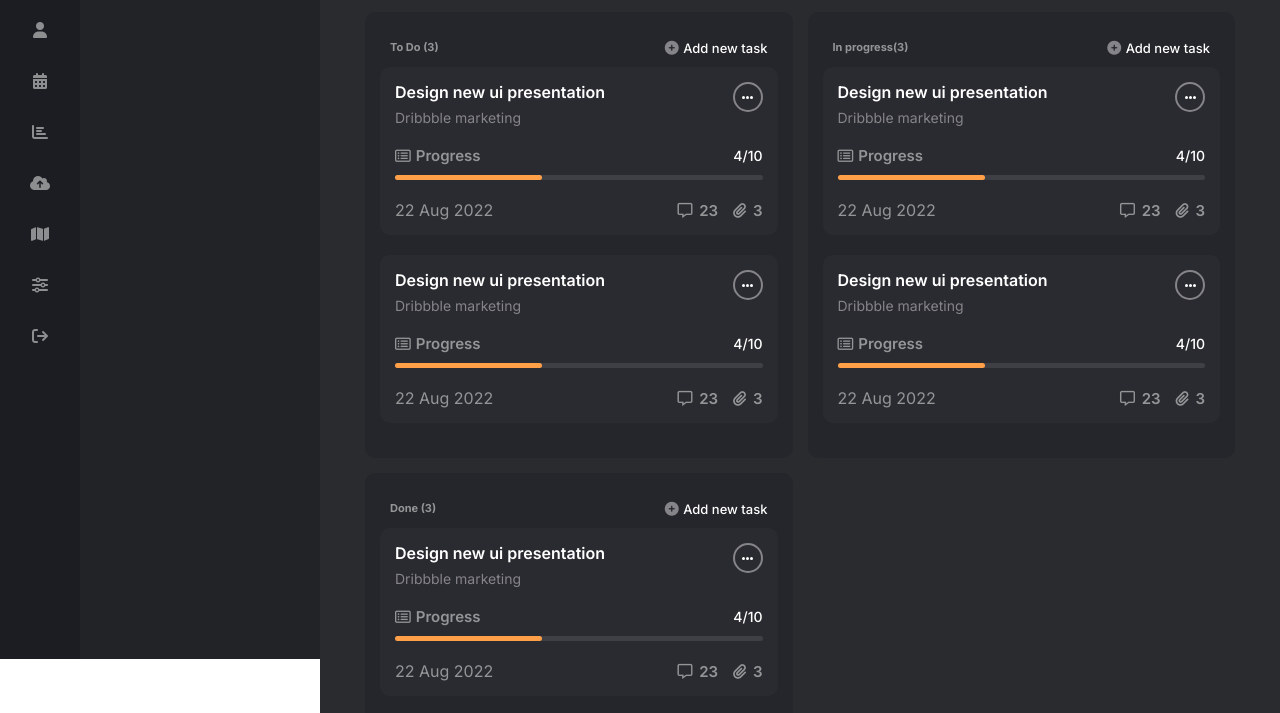
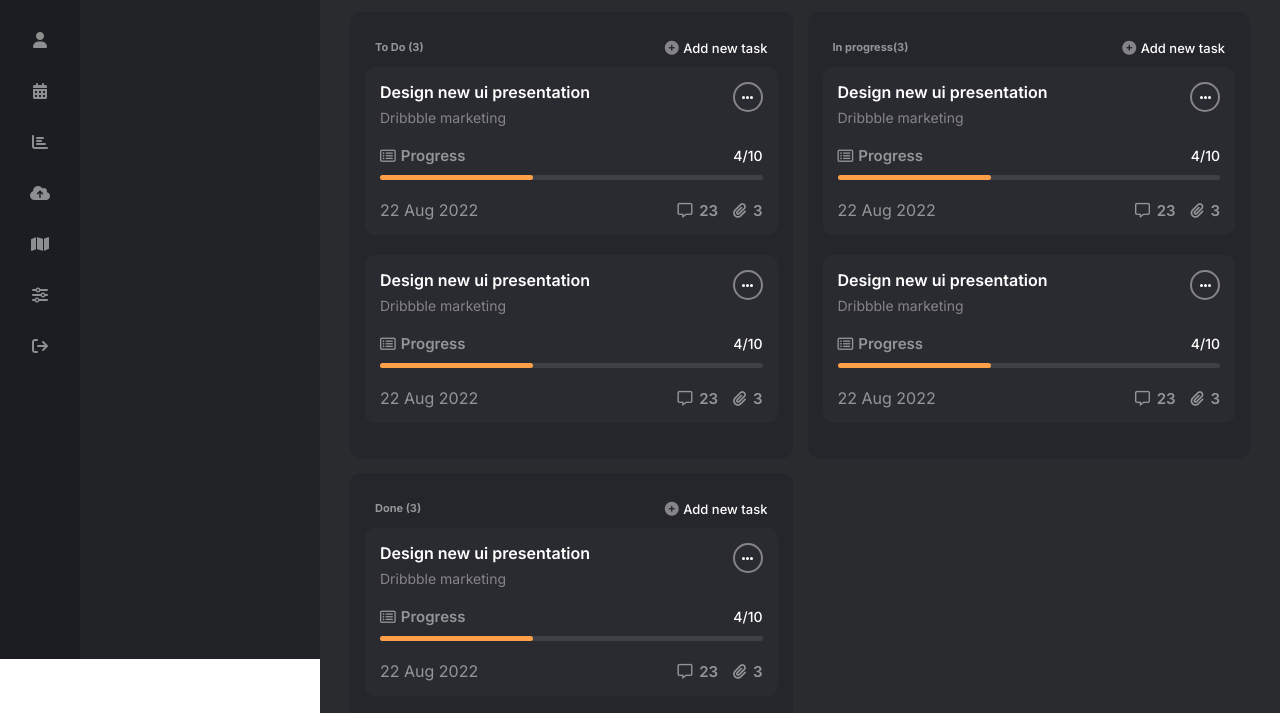
Before and after one commit to Ahmed-Badry-Abdelrahman/Task-Management, a plain HTML site: page index.html in a window 1280 px wide. Shown: the part 141-854 px from the top of the page. Drawn offline with Linux system fonts and the light colour scheme.

Commit message:
"Updated styles for .main-aside, added margin-bottom to .left-aside-header, and changed padding for figure img"

```diff
--- a/index.css
+++ b/index.css
@@ -51,14 +51,14 @@
 
 }
 
-/* Small devices (landscape phones, 576px and up) */
-@media (max-width: 576px) {}
 
 .main-aside {
     grid-area: aside;
     height: 100vh;
     display: flex;
     flex-wrap: nowrap;
+    position: sticky;
+    top: 0;
 }
 
 @media (max-width: 576px) {
@@ -77,6 +77,7 @@
     padding: 10px 0px;
     margin: 0;
     gap: 1px;
+    margin-bottom: 10px;
 }
 
 .left-aside-header span {
@@ -463,7 +464,7 @@ figure img {
     grid-template-columns: repeat(auto-fit, minmax(300px, 1fr));
     /* grid-template-areas: "do do do pro pro pro done done done"; */
     gap: 15px;
-    padding: 15px;
+    padding: 15px 0px;
 }
 
 /* Small devices (landscape phones, 576px and up) */
```
